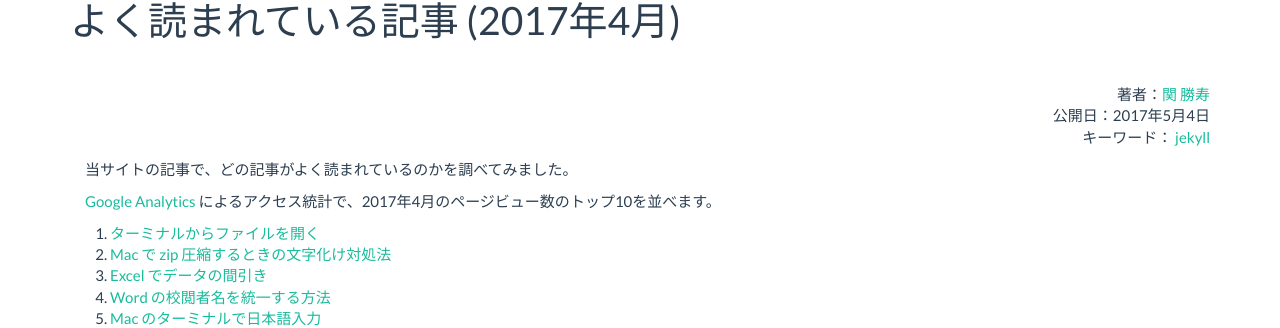
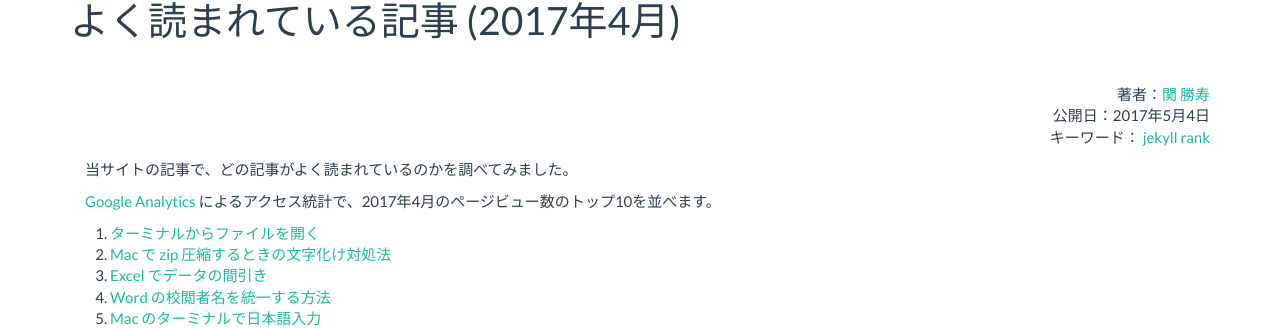
Before and after one commit to sekika/sekika.github.io, a Jekyll site: the page built from _posts/2017-05-04-popular.md, in a window 1280 px wide. Shown: the part 124-452 px from the top of the page. Built offline with Jekyll 4.4.1, drawn with Linux system fonts in a browser that asks for light colours; nearby versions of some CDN libraries; comment, search, counter and statistics services are not loaded.

Commit message:
rank カテゴリ

```diff
--- a/_posts/2017-05-04-popular.md
+++ b/_posts/2017-05-04-popular.md
@@ -2,7 +2,9 @@
 layout: post
 title: よく読まれている記事 (2017年4月)
 date: 2017-05-04 04:25:14 +0000
-tag: jekyll
+tag:
+- jekyll
+- rank
 ---
 当サイトの記事で、どの記事がよく読まれているのかを調べてみました。
 
```
